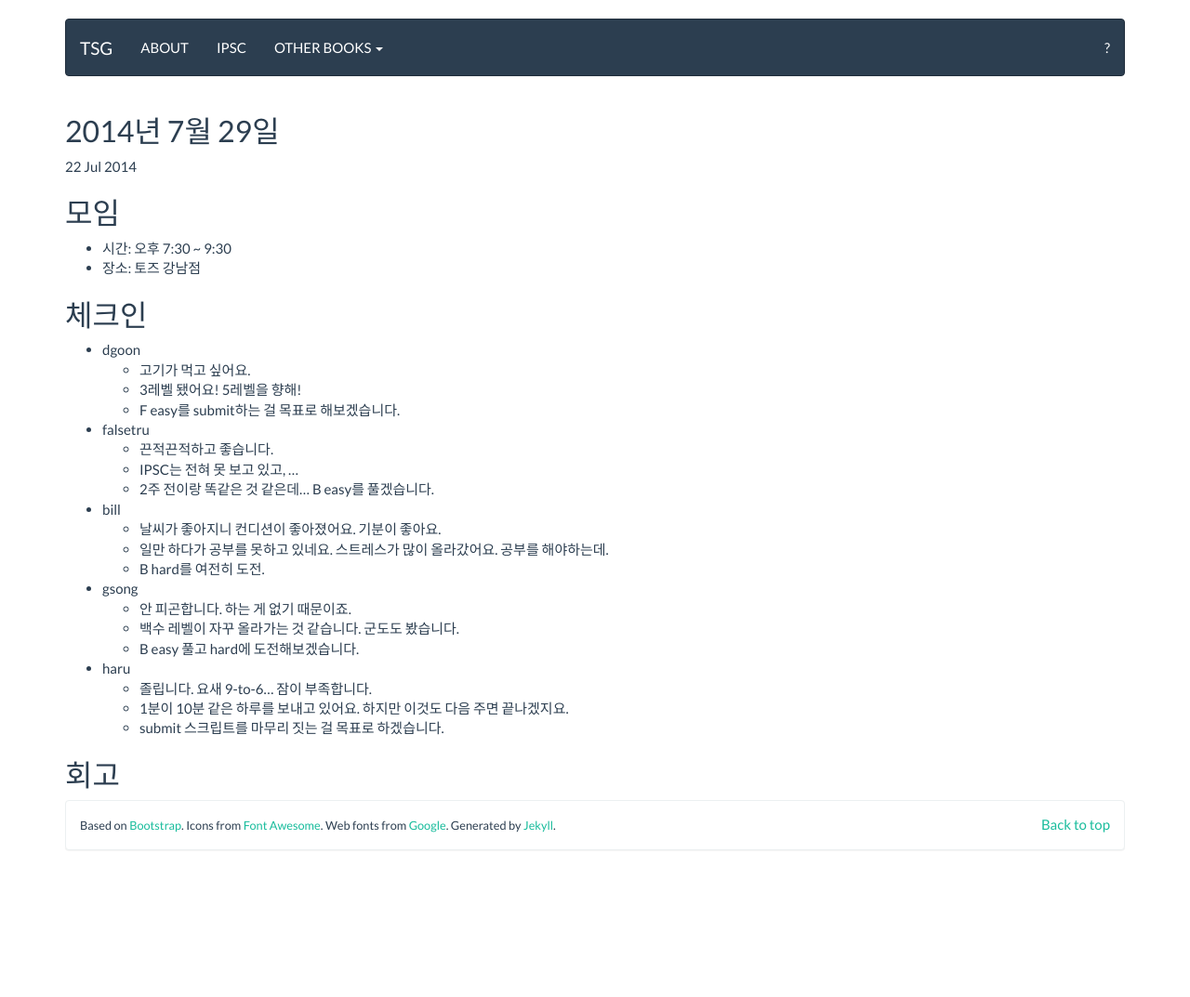
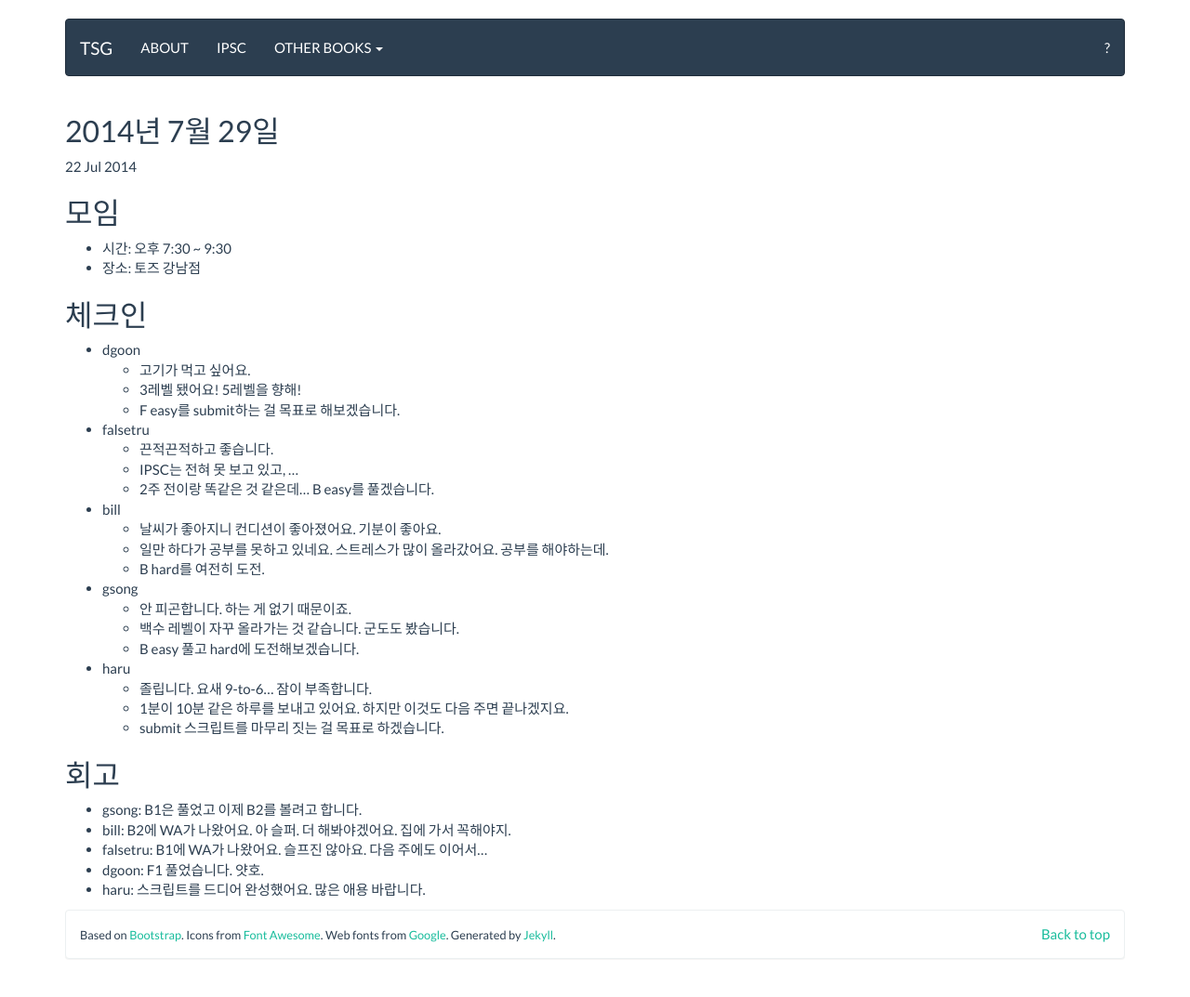
Before and after one commit to tuestudy/tuestudy.github.io, a Jekyll site: the page built from _posts/2014-07-29-tsg-ipsc-off.markdown, in a window 1280 px wide. Shown: the whole page at 93% size. Built offline with Jekyll 4.4.1, drawn with Linux system fonts in a browser that asks for light colours; Markdown is read by kramdown in place of the engine named in the settings; before the commit the page ends 956 px from its top, so only the background shows below that.

Commit message:
2014/07/29 회고

```diff
--- a/_posts/2014-07-29-tsg-ipsc-off.markdown
+++ b/_posts/2014-07-29-tsg-ipsc-off.markdown
@@ -39,3 +39,9 @@
     * submit 스크립트를 마무리 짓는 걸 목표로 하겠습니다.
 
 ## 회고
+
+* gsong: B1은 풀었고 이제 B2를 볼려고 합니다.
+* bill: B2에 WA가 나왔어요. 아 슬퍼. 더 해봐야겠어요. 집에 가서 꼭해야지.
+* falsetru: B1에 WA가 나왔어요. 슬프진 않아요. 다음 주에도 이어서...
+* dgoon: F1 풀었습니다. 얏호.
+* haru: 스크립트를 드디어 완성했어요. 많은 애용 바랍니다.
```
